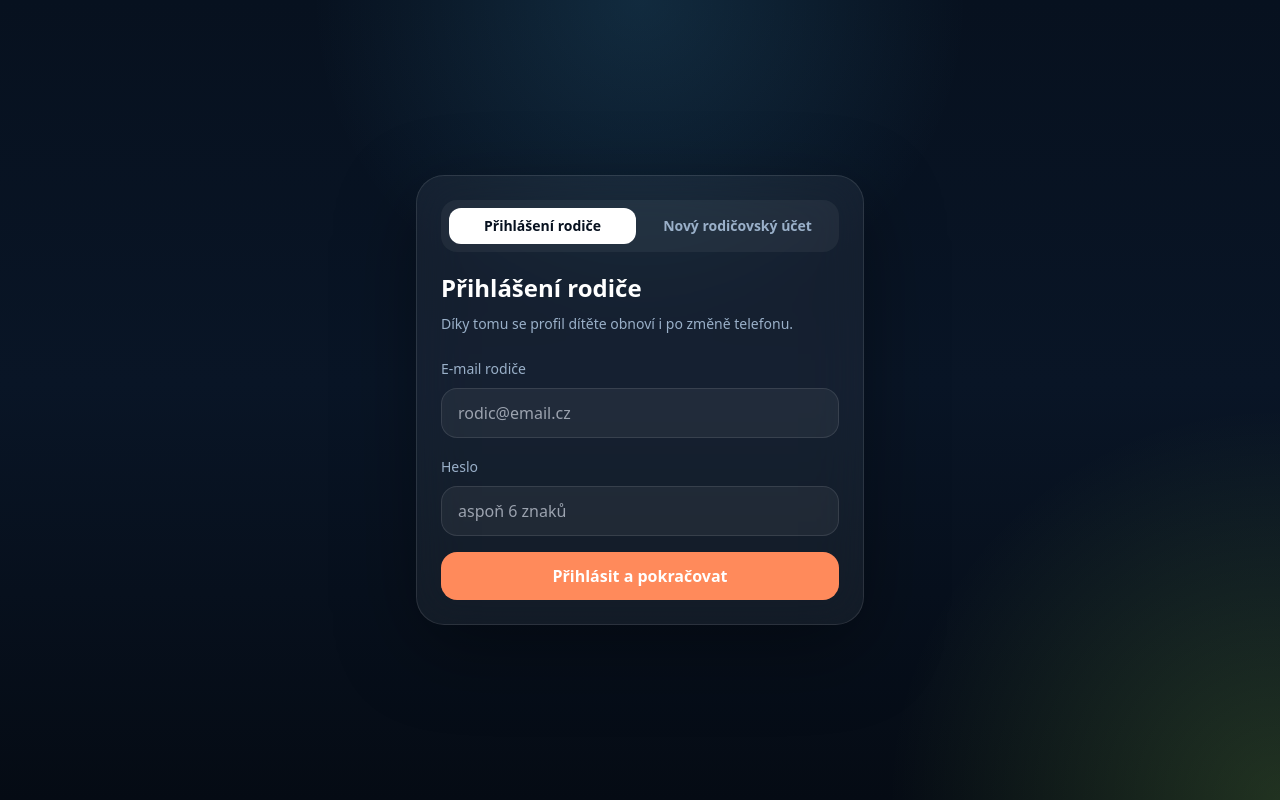
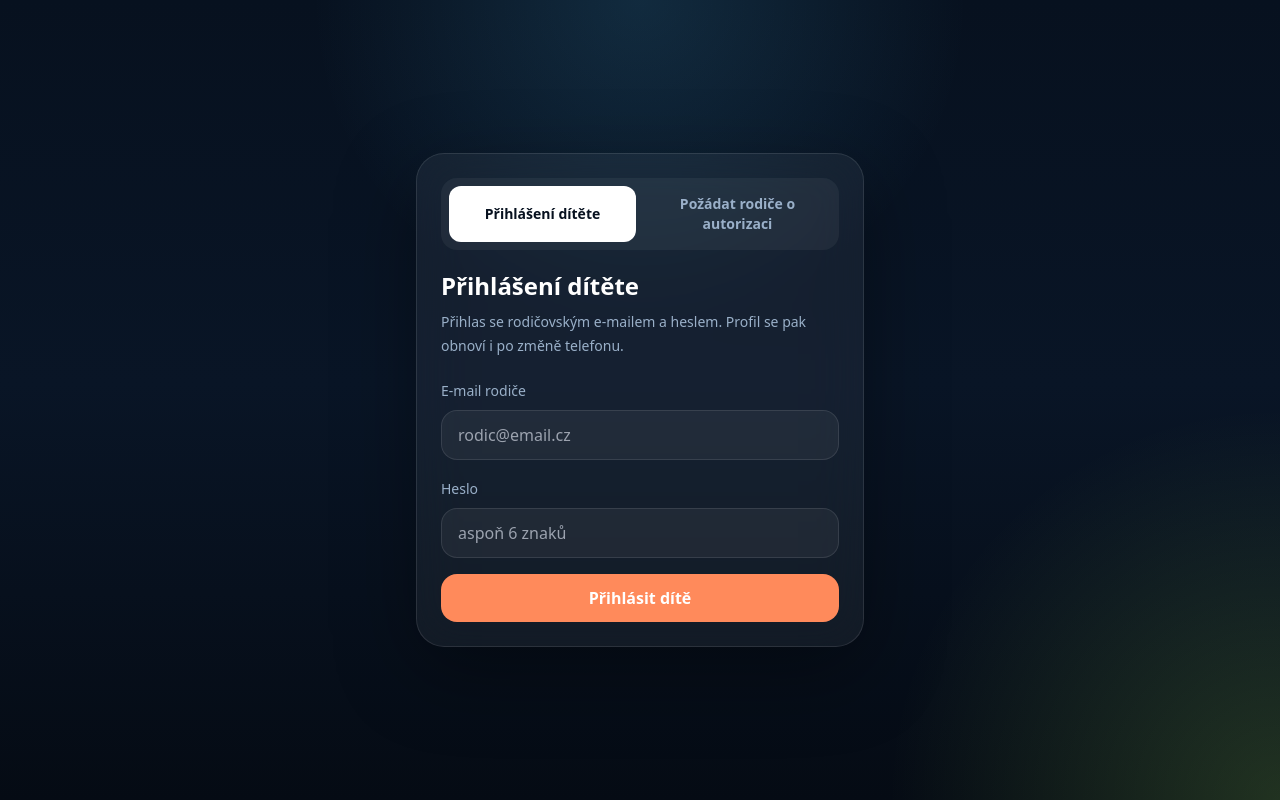
Before and after one commit to Luca10101976/batoh-v-puberte, a Next.js app: page / in a window 1280 px wide. Built offline with nearby package versions, Linux system fonts and the light colour scheme; no server answers.

Commit message:
feat: simplify child-first auth copy in onboarding

```diff
--- a/components/parent-auth-gate.tsx
+++ b/components/parent-auth-gate.tsx
@@ -309,21 +309,23 @@ export function ParentAuthGate() {
             onClick={() => setMode("login")}
             className={`flex-1 rounded-xl px-3 py-2 text-sm font-semibold ${mode === "login" ? "bg-white text-night" : "text-mist"}`}
           >
-            Přihlášení rodiče
+            Přihlášení dítěte
           </button>
           <button
             onClick={() => setMode("signup")}
             className={`flex-1 rounded-xl px-3 py-2 text-sm font-semibold ${mode === "signup" ? "bg-white text-night" : "text-mist"}`}
           >
-            Nový rodičovský účet
+            Požádat rodiče o autorizaci
           </button>
         </div>
 
         <h1 className="mt-5 text-2xl font-bold">
-          {mode === "login" ? "Přihlášení rodiče" : "Vytvoření rodičovského účtu"}
+          {mode === "login" ? "Přihlášení dítěte" : "Požádej rodiče o autorizaci"}
         </h1>
         <p className="mt-2 text-sm leading-6 text-mist">
-          Díky tomu se profil dítěte obnoví i po změně telefonu.
+          {mode === "login"
+            ? "Přihlas se rodičovským e-mailem a heslem. Profil se pak obnoví i po změně telefonu."
+            : "Pro první spuštění: zadej e-mail rodiče a heslo. Rodiči přijde potvrzovací e-mail."}
         </p>
 
         <form onSubmit={handleParentAuth} className="mt-5 space-y-4">
@@ -359,8 +361,8 @@ export function ParentAuthGate() {
             {saving
               ? "Ověřuju účet..."
               : mode === "login"
-                ? "Přihlásit a pokračovat"
-                : "Vytvořit účet a pokračovat"}
+                ? "Přihlásit dítě"
+                : "Požádat rodiče"}
           </button>
         </form>
       </section>
```
